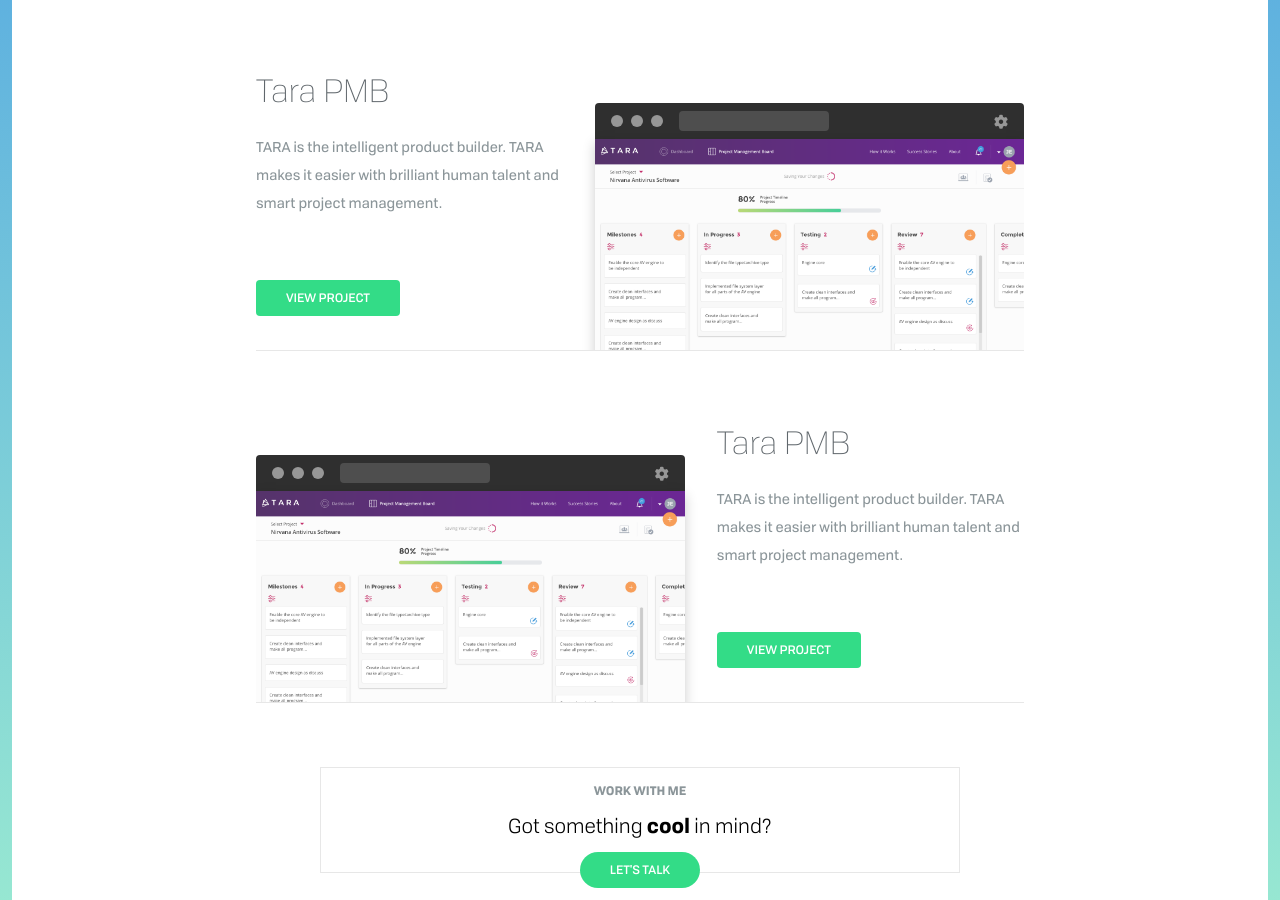
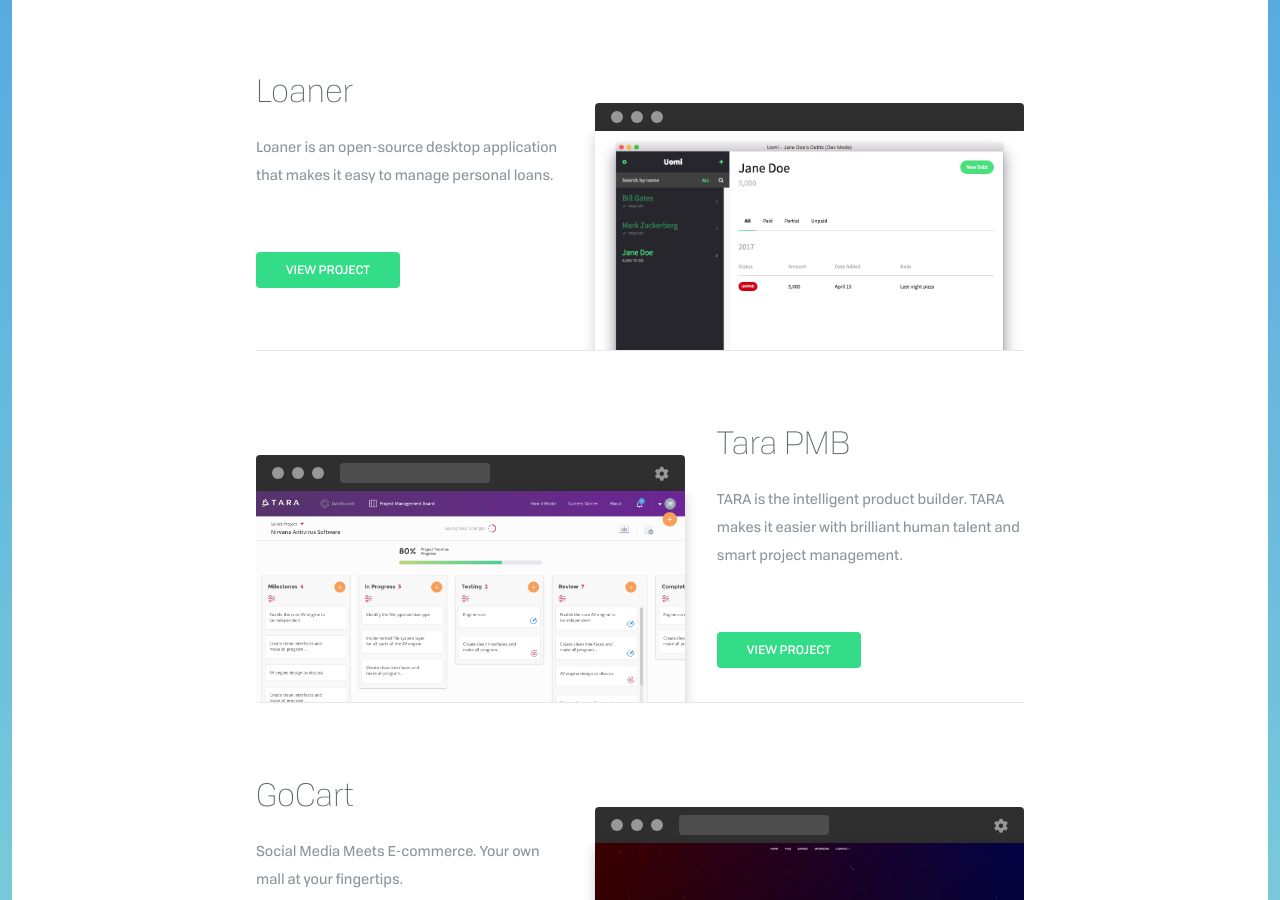
Before and after one commit to srph/websait, a Jekyll site: the page built from showcase.html, in a window 1280 px wide and 900 px high, scrolled down 247 px. Built offline with Jekyll 4.4.1, drawn with Linux system fonts in a browser that asks for light colours; nearby versions of some CDN libraries; some of the changed text lies outside the part shown.

Commit message:
Showcase content

```diff
--- a/showcase.html
+++ b/showcase.html
@@ -2,6 +2,14 @@
 title: Showcase
 
 projects:
+  -
+    preview: loaner.png
+    title: Loaner
+    description: Loaner is an open-source desktop application that makes it easy to manage personal loans.
+    tags:
+      - Desktop App
+      - UI Design
+    platform: desktop
   -
     preview: tara.png
     title: Tara PMB
@@ -9,13 +17,31 @@
     tags:
       - Web App
       - UI Design
+    platform: browser
   -
-    preview: tara.png
-    title: Tara PMB
-    description: TARA is the intelligent product builder. TARA makes it easier with brilliant human talent and smart project management.
+    preview: hackstrong.png
+    title: GoCart
+    description: Social Media Meets E-commerce. Your own mall at your fingertips.
+    tags:
+      - Web App
+      - Startup
+    platform: browser
+  -
+    preview: hackstrong.png
+    title: One Marketplace
+    description: One Marketplace is the bazaar of One, the social e-commerce platform that lets you build personal or commercial online stores.
     tags:
       - Web App
       - UI Design
+    platform: browser
+  -
+    preview: hackstrong.png
+    title: Hackstrong
+    description: The website for the first HackStrong event
+    tags:
+      - Web App
+      - UI Design
+    platform: browser
 ---
 
 <div class="container">
@@ -37,11 +63,13 @@
                 <div class="action"></div>
               </div>
 
-              <div class="url"></div>
+              {% if project.platform == 'browser' %}
+                <div class="url"></div>
 
-              <div class="cog">
-                <i class="fa fa-cog"></i>
-              </div>
+                <div class="cog">
+                  <i class="fa fa-cog"></i>
+                </div>
+              {% endif %}
             </div>
 
             <img src="/assets/showcase/{{ project.preview }}" class="dom">
```
Also changed, not shown: assets/showcase/hackstrong.png (added), assets/showcase/loaner.png (added).
